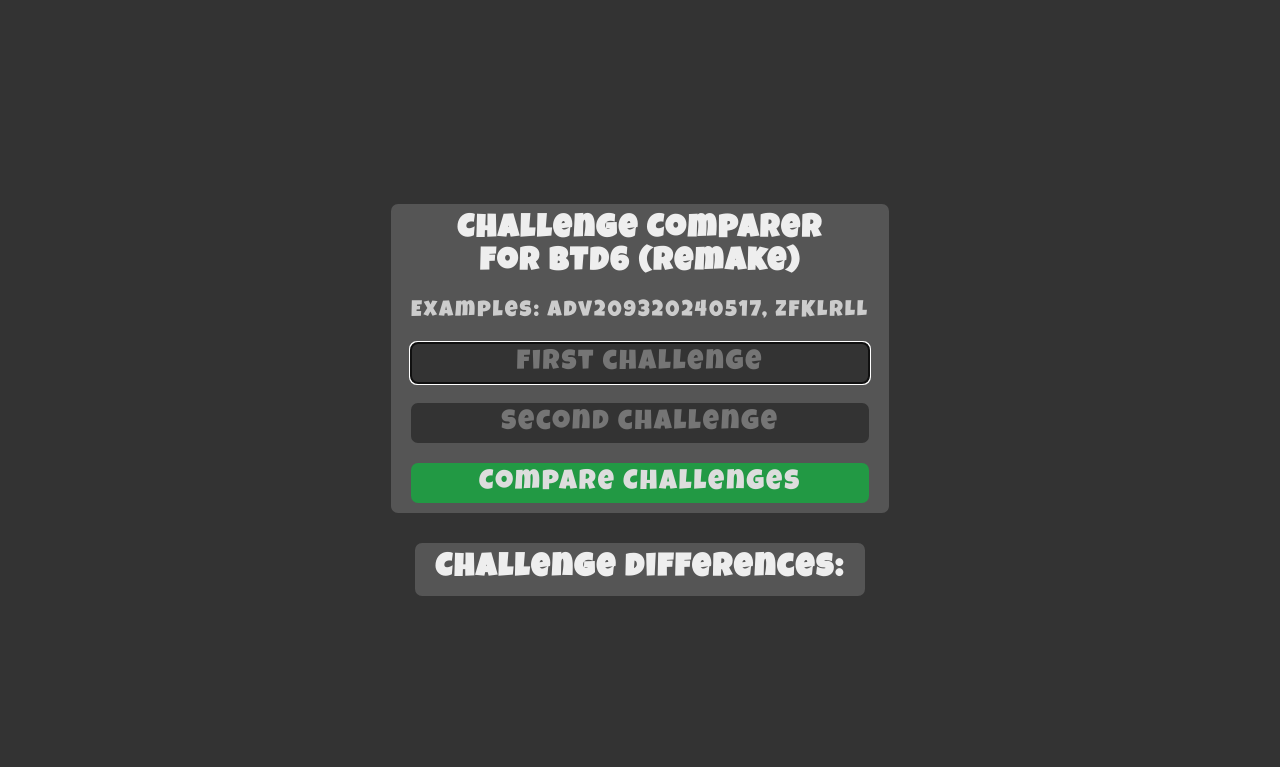
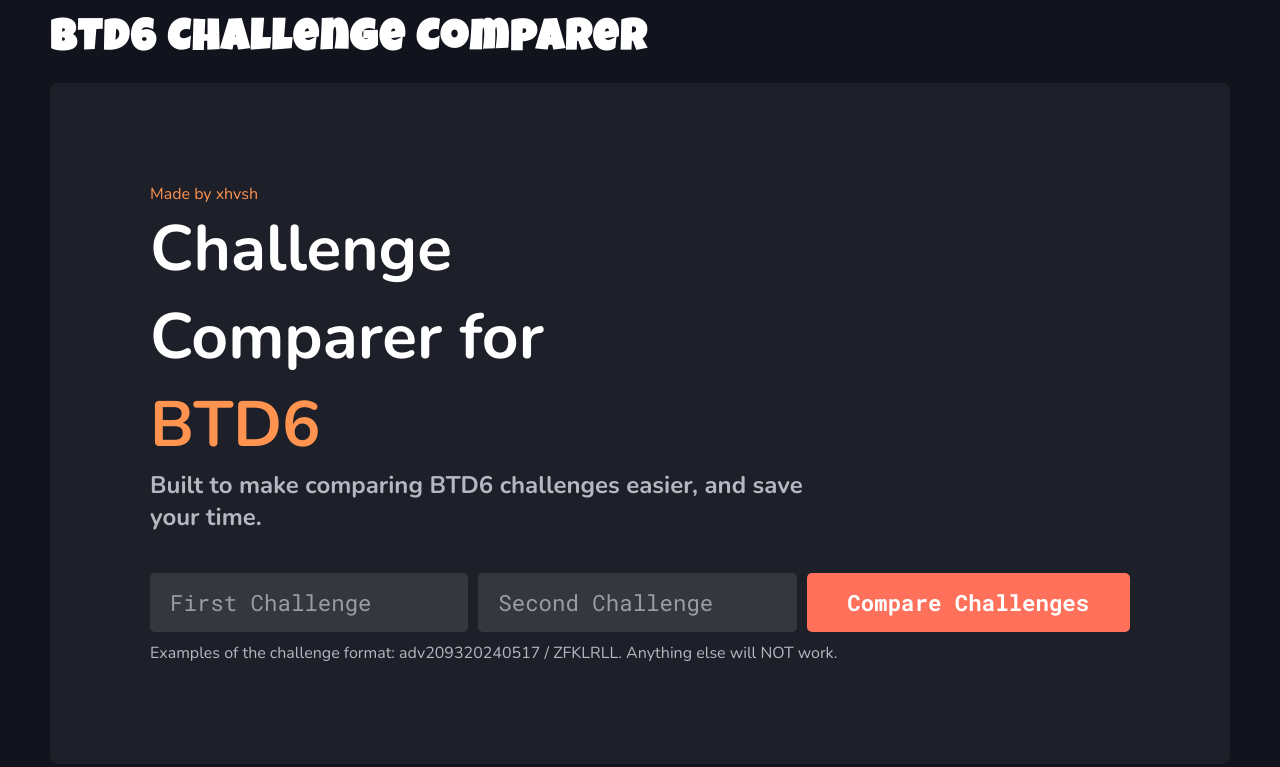
Before and after one commit to xhvsh/challenge-comparer, a plain HTML site: page index.html in a window 1280 px wide. Drawn offline with nearby package versions, Linux system fonts and the light colour scheme.

Commit message:
updated everything

```diff
--- a/index.html
+++ b/index.html
@@ -8,17 +8,23 @@
     <script src="./script.js" defer></script>
   </head>
   <body>
-    <div class="input">
-      <h1>Challenge Comparer<br />for BTD6 (remake)</h1>
-      <p>Examples: adv209320240517, ZFKLRLL</p>
-      <input type="text" spellcheck="false" autocomplete="off" placeholder="first challenge" autofocus />
-      <input type="text" spellcheck="false" autocomplete="off" placeholder="second challenge" />
-      <button type="button" onclick="main()">Compare Challenges</button>
+    <h1>BTD6 Challenge Comparer</h1>
+    <div class="content">
+      <div class="abt">
+        <span>Made by xhvsh</span>
+        <h2>Challenge Comparer for <span>BTD6</span></h2>
+        <p class="info">Built to make comparing BTD6 challenges easier, and save your time.</p>
+      </div>
+      <form>
+        <input type="text" placeholder="First Challenge" />
+        <input type="text" placeholder="Second Challenge" />
+        <button type="button" onclick="main()">Compare Challenges</button>
+      </form>
+      <p class="examples">Examples of the challenge format: adv209320240517 / ZFKLRLL. Anything else will NOT work.</p>
     </div>
-    <div class="data">
-      <h1>Challenge differences:</h1>
-      <div class="error hidden"></div>
-      <div class="changes hidden"></div>
+    <div class="differences hidden">
+      <table></table>
+      <button type="button" class="goback">Go back</button>
     </div>
   </body>
 </html>
--- a/script.js
+++ b/script.js
@@ -1,10 +1,11 @@
-async function fetchChallenge(challenge) {
+async function getChallenge(challenge) {
   const response = await fetch(`https://data.ninjakiwi.com/btd6/challenges/challenge/${challenge}`)
   const data = await response.json()
   if (!data.success) {
     return
   }
   const body = data.body
+
   if (body.removeableCostMultiplier === -1) body.removeableCostMultiplier = 1
   body._towers = body?._towers?.filter((x) => x?.max !== 0)
   body?._towers?.sort((a, b) => (a?.tower?.toUpperCase() < b?.tower?.toUpperCase() ? -1 : a?.tower?.toUpperCase() > b?.tower?.toUpperCase() ? 1 : 0))
@@ -24,8 +25,9 @@ async function fetchChallenge(challenge) {
   return body
 }
 
-function cleanChallenge(challenge) {
+function clean(challenge) {
   const body = challenge
+
   delete body?.name
   delete body?.createdAt
   delete body?.id
@@ -50,6 +52,7 @@ function cleanChallenge(challenge) {
   delete body?._bloonModifiers?.healthMultipliers?.boss
   delete body?._bloonModifiers
   delete body?._towers
+
   return body
 }
 
@@ -65,36 +68,55 @@ function fixMax(max) {
 
 async function main() {
   if (document.querySelectorAll('input')[0].value.length < 7 || document.querySelectorAll('input')[1].value.length < 7) {
-    document.querySelector('.changes').classList.add('hidden')
-    document.querySelector('.error').classList.remove('hidden')
-    document.querySelector('.error').innerHTML = 'You need to enter two valid codes!'
+    alert('Enter two valid codes please.')
     return
   }
-  const challenge1 = cleanChallenge(await fetchChallenge(document.querySelectorAll('input')[0].value))
-  const challenge2 = cleanChallenge(await fetchChallenge(document.querySelectorAll('input')[1].value))
-  if (!challenge1 || !challenge2) {
-    document.querySelector('.changes').classList.add('hidden')
-    document.querySelector('.error').classList.remove('hidden')
-    document.querySelector('.error').innerHTML = 'You need to enter two valid codes!'
+
+  const ch1 = clean(await getChallenge(document.querySelectorAll('input')[0].value))
+  const ch2 = clean(await getChallenge(document.querySelectorAll('input')[1].value))
+
+  if (!ch1 || !ch2) {
+    alert('Enter two valid codes please.')
     return
   }
-  if (JSON.stringify(challenge1) === JSON.stringify(challenge2)) {
-    document.querySelector('.changes').classList.add('hidden')
-    document.querySelector('.error').classList.remove('hidden')
-    document.querySelector('.error').innerHTML = 'No difference found!'
+
+  if (JSON.stringify(ch1) === JSON.stringify(ch2)) {
+    alert('There are no differences in this challenges.')
   } else {
-    const challenge1Keys = Object.keys(challenge1)
-    const challenge2Keys = Object.keys(challenge2)
-    const keys = new Set([...challenge1Keys, ...challenge2Keys])
-    for (const key of keys) {
-      if (challenge1[key] !== challenge2[key]) {
-        document.querySelector('.error').classList.add('hidden')
-        document.querySelector('.changes').classList.remove('hidden')
-        const p = document.createElement('p')
-        const node = document.createTextNode(`${key}: ${challenge1[key]} vs ${challenge2[key]}\n`)
-        p.appendChild(node)
-        document.querySelector('.changes').appendChild(p)
+    document.querySelector('table').innerHTML = `
+    <tr>
+      <th>Difference</th>
+      <th>First Challenge</th>
+      <th>Second Challenge</th>
+    </tr>
+    `
+    document.querySelector('.content').classList.add('hidden')
+    document.querySelector('.differences').classList.remove('hidden')
+    const ch1keys = Object.keys(ch1)
+    const ch2keys = Object.keys(ch2)
+    const allkeys = new Set([...ch1keys, ...ch2keys])
+
+    for (const key of allkeys) {
+      if (ch1[key] !== ch2[key]) {
+        document.querySelector('table').innerHTML += `
+          <tr>
+            <td>${key}</td>
+            <td>${ch1[key]}</td>
+            <td>${ch2[key]}</td>
+          </tr>
+        `
       }
     }
   }
 }
+
+document.querySelector('.goback').addEventListener('click', () => {
+  document.querySelector('.content').classList.remove('hidden')
+  document.querySelector('.differences').classList.add('hidden')
+  document.querySelectorAll('tr').forEach((e) => {
+    e.remove
+  })
+  document.querySelectorAll('input').forEach((e) => {
+    e.value = ''
+  })
+})
--- a/style.css
+++ b/style.css
@@ -1,81 +1,165 @@
 @import url('https://fonts.googleapis.com/css2?family=Luckiest+Guy&display=swap');
+@import url('https://fonts.googleapis.com/css2?family=Roboto+Mono:ital,wght@0,100..700;1,100..700&display=swap');
+@import url('https://fonts.googleapis.com/css2?family=Nunito:ital,wght@0,200..1000;1,200..1000&family=Roboto+Mono:ital,wght@0,100..700;1,100..700&display=swap');
 * {
   margin: 0;
   padding: 0;
   min-width: 0;
   box-sizing: border-box;
-  font-family: 'Luckiest Guy', cursive;
+}
+body {
+  background: #12141d;
+  padding: 20px 50px;
+  display: flex;
+  flex-direction: column;
+  gap: 20px;
+}
+h1 {
+  font-family: 'Luckiest Guy';
+  color: #fff;
+  font-size: 2.7rem;
   letter-spacing: 2px;
 }
-body {
-  background: #333;
-  min-height: 100vh;
+.content,
+.differences {
+  background: #1e2029;
+  width: calc(100vw - 100px);
+  height: fit-content;
+  border-radius: 8px;
+  font-family: 'Nunito', sans-serif;
+}
+.content {
+  padding: 100px;
+}
+.differences {
+  padding: 50px;
+}
+.abt {
+  width: 70%;
+}
+span {
+  color: #ff934f;
+}
+h2 {
+  color: #fff;
+  font-size: 4rem;
+  width: 80%;
+}
+p {
+  color: #b5b8c1;
+}
+.info {
+  font-size: 1.5rem;
+  font-weight: 700;
+}
+.examples {
+  font-size: 1rem;
+  margin-top: 10px;
+}
+form {
+  margin-top: 40px;
   display: flex;
   align-items: center;
-  justify-content: center;
-  flex-direction: column;
-  gap: 30px;
-  padding: 50px 0;
+  gap: 10px;
 }
-.input,
-.data {
-  background: #555;
-  width: fit-content;
+input,
+button {
+  padding: 15px 20px;
+  border: none;
+  outline: none;
+  font-size: 1.4rem;
+  border-radius: 5px;
+  max-width: 100%;
+}
+input {
+  font-family: 'Roboto Mono', monospace;
+  background: #35373f;
+  color: #fff;
+}
+input::placeholder {
+  color: #9b9ca0;
+}
+button {
+  font-family: 'Roboto Mono', monospace;
+  background: #ff715b;
+  cursor: pointer;
+  font-weight: 800;
+  color: #fff;
+  transition: all 0.3s ease;
+  min-width: 33%;
+}
+button:hover {
+  background: #ff5338;
+}
+table {
+  width: 100%;
   height: fit-content;
-  padding: 10px 20px;
-  color: #eee;
-  display: flex;
-  gap: 20px;
-  flex-direction: column;
-  border-radius: 7px;
+  gap: 5px;
+  font-size: 1.4rem;
 }
-h1,
-.input p {
-  text-align: center;
+tr {
+  width: 100%;
 }
-.input p {
-  font-size: 1.4rem;
-  color: #ccc;
+th {
+  padding: 10px;
+  background: #ff715b;
+  color: #fff;
 }
-.input input {
-  height: 40px;
-  background: #333;
-  border: none;
-  border-radius: 7px;
-  color: #ddd;
-  text-align: center;
-  font-size: 28px;
-}
-.input button {
-  height: 40px;
-  font-size: 28px;
-  cursor: pointer;
-  background: #294;
-  border: none;
-  border-radius: 7px;
-  transition: all 0.3s ease;
+td {
+  padding: 5px 15px;
+  background: #313238;
   color: #ddd;
 }
-.input button:hover {
-  background: #3a5;
-  color: #fff;
-}
-.changes {
-  display: flex;
-  flex-direction: column;
-  gap: 10px;
-  font-size: 1.2rem;
-}
-.error {
-  color: #f00;
-  text-align: center;
-  font-size: 22px;
+.goback {
+  width: 100%;
+  margin-top: 20px;
 }
 
-@media (max-width: 530px) {
-  .input,.data {
-    max-width: 100vw;
+@media (max-width: 1060px) {
+  form {
+    flex-direction: column;
+  }
+  input,
+  button {
     width: 100%;
+  }
+}
+@media (max-width: 1000px) {
+  .differences {
+    background: transparent;
+    padding: 0;
+  }
+}
+@media (max-width: 788px) {
+  h2 {
+    width: 100%;
+  }
+}
+@media (max-width: 690px) {
+  .abt {
+    width: 100%;
+  }
+}
+@media (max-width: 580px) {
+  h2 {
+    font-size: 3rem;
+  }
+  .info {
+    font-size: 1rem;
+  }
+  input,
+  button {
+    font-size: 1rem;
+  }
+}
+@media (max-width: 513px) {
+  h1 {
+    display: none;
+  }
+  .content,
+  .differences {
+    background: transparent;
+    padding: 0;
   }
 }
 
```
